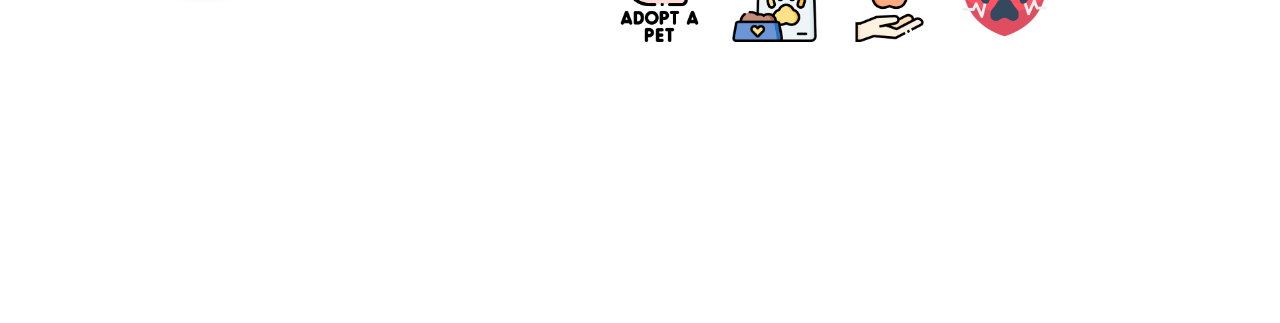
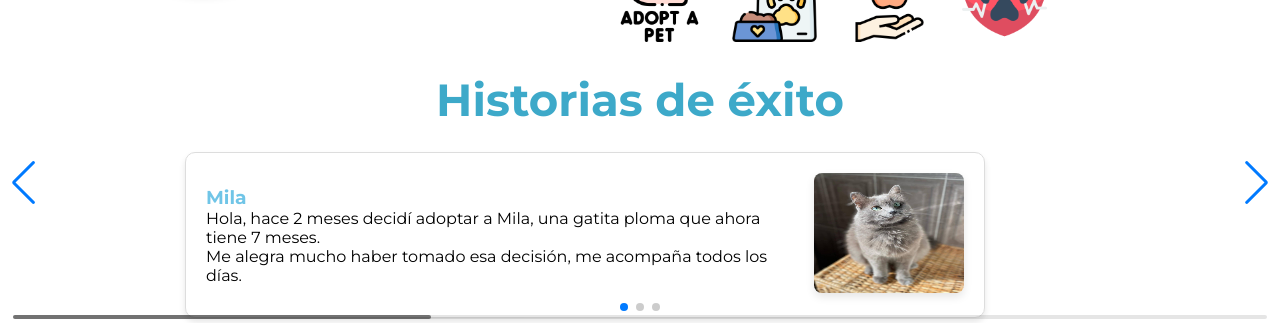
Before and after one commit to valentinajc1/MarcandoHuellitas, a plain HTML site: page index.html in a window 1280 px wide. Shown: the part 755-1078 px from the top of the page. Before the commit the page ends 800 px from the top, so only its background shows below. Drawn offline with nearby package versions, Linux system fonts and the light colour scheme.

Commit message:
swiper de historias de exito

```diff
--- a/index.html
+++ b/index.html
@@ -5,6 +5,7 @@
     <meta charset="UTF-8">
     <meta name="viewport" content="width=device-width, initial-scale=1.0">
     <link rel="stylesheet" href="style.css">
+    <link rel="stylesheet" href="https://cdn.jsdelivr.net/npm/swiper@11/swiper-bundle.min.css" />
     <title>HOME|MARCANDO HUELLITAS</title>
 </head>
 
@@ -58,11 +59,57 @@
             </div>
     </section>
     <section>
-        <p>
+        <div class="swiper">
+            <h2>Historias de éxito</h2>
+            <div class="swiper-wrapper">
+                <div class="swiper-slide">
+                    <div class="slide-content">
+                        <div class="slide-text">
+                            <h3>Mila</h3>
+                            <p>Hola, hace 2 meses decidí adoptar a Mila, una gatita ploma que ahora tiene 7 meses. <br>
+                                Me alegra mucho haber tomado esa decisión, me acompaña todos los días.
+                            </p>
+                        </div>
+                        <div class="slide-image">
+                            <img src="./img/img-swiper/img-swaper1.jpg" alt="gatito plomo de 7 meses" height="120" width="150">
+                        </div>
+                    </div>
+                </div>
+                <div class="swiper-slide">
+                    <div class="slide-content">
+                        <div class="slide-text">
+                            <h3>Pimienta</h3>
+                            <p>Acabo de adoptar a esta gatita, la llamé Pimienta. Estoy muy contento y pronto les seguiré contando más novedades sobre ella.
+                            </p>
+                        </div>
+                        <div class="slide-image">
+                            <img src="./img/img-swiper/img-swaper2.jpg" alt="Gatita Pimienta" height="120" width="150">
+                        </div>
+                    </div>
+                </div>
+                <div class="swiper-slide">
+                    <div class="slide-content">
+                        <div class="slide-text">
+                            <h3>Orejón</h3>
+                            <p>Adopté un perrito hace unos meses, y se ha vuelto un integrante más de nuestra familia.
+                            </p>
+                        </div>
+                        <div class="slide-image">
+                            <img src="./img/img-swiper/img-swaper3.jpg" alt="Perro orejón" height="130" width="150">
+                        </div>
+                    </div>
+                </div>
+            </div>
+            <div class="swiper-pagination"></div>
+            <div class="swiper-button-prev"></div>
+            <div class="swiper-button-next"></div>
 
-        </p>
+            <!-- Scrollbar -->
+            <div class="swiper-scrollbar"></div>
+        </div>
     </section>
-
+    <script src="https://cdn.jsdelivr.net/npm/swiper@11/swiper-bundle.min.js"></script>
+    <script src="./public/js/swiper.js"></script>
 </body>
 
 </html>
--- /dev/null
+++ b/public/js/swiper.js
@@ -0,0 +1,22 @@
+
+const swiper = new Swiper('.swiper', {
+    // Optional parameters
+    direction: 'horizontal',
+    loop: true,
+
+    // If we need pagination
+    pagination: {
+        el: '.swiper-pagination',
+    },
+
+    // Navigation arrows
+    navigation: {
+        nextEl: '.swiper-button-next',
+        prevEl: '.swiper-button-prev',
+    },
+
+    // And if we need scrollbar
+    scrollbar: {
+        el: '.swiper-scrollbar',
+    },
+});
--- a/style.css
+++ b/style.css
@@ -132,3 +132,50 @@ html{
 .context {
     text-align: left;
 }
+.swiper {
+    position: relative;
+    padding: 20px;
+
+}
+h2 {
+    padding-top: 30px;
+    text-align: center;
+    margin-bottom: 20px;
+    color: var(--button-hover-color);
+    font-size: 45px;
+}
+.swiper-wrapper{
+
+    display: flex;
+    align-items: center;
+    padding-left: 185px;
+}
+.swiper-slide {
+    display: flex;
+    justify-content: center;
+    align-items: center;
+}
+.slide-content {
+    display: flex;
+    justify-content: space-between;
+    align-items: center;
+    width: 100%;
+    max-width: 800px;
+    padding: 20px;
+    border: 1px solid #ddd;
+    border-radius: 10px;
+    box-shadow: 0px 4px 6px rgba(0, 0, 0, 0.1);
+    background-color: #fff;
+}
+.slide-text {
+    flex: 1;
+    padding-right: 20px;
+}
+.slide-text h3 {
+    margin-top: 0;
+    color: var(--primary-color);
+}
+.slide-image img {
+    border-radius: 8px;
+    box-shadow: 0px 4px 8px rgba(0, 0, 0, 0.1);
+}
```
Also changed, not shown: img/img-swiper/img-swaper1.jpg (added), img/img-swiper/img-swaper2.jpg (added), img/img-swiper/img-swaper3.jpg (added).
